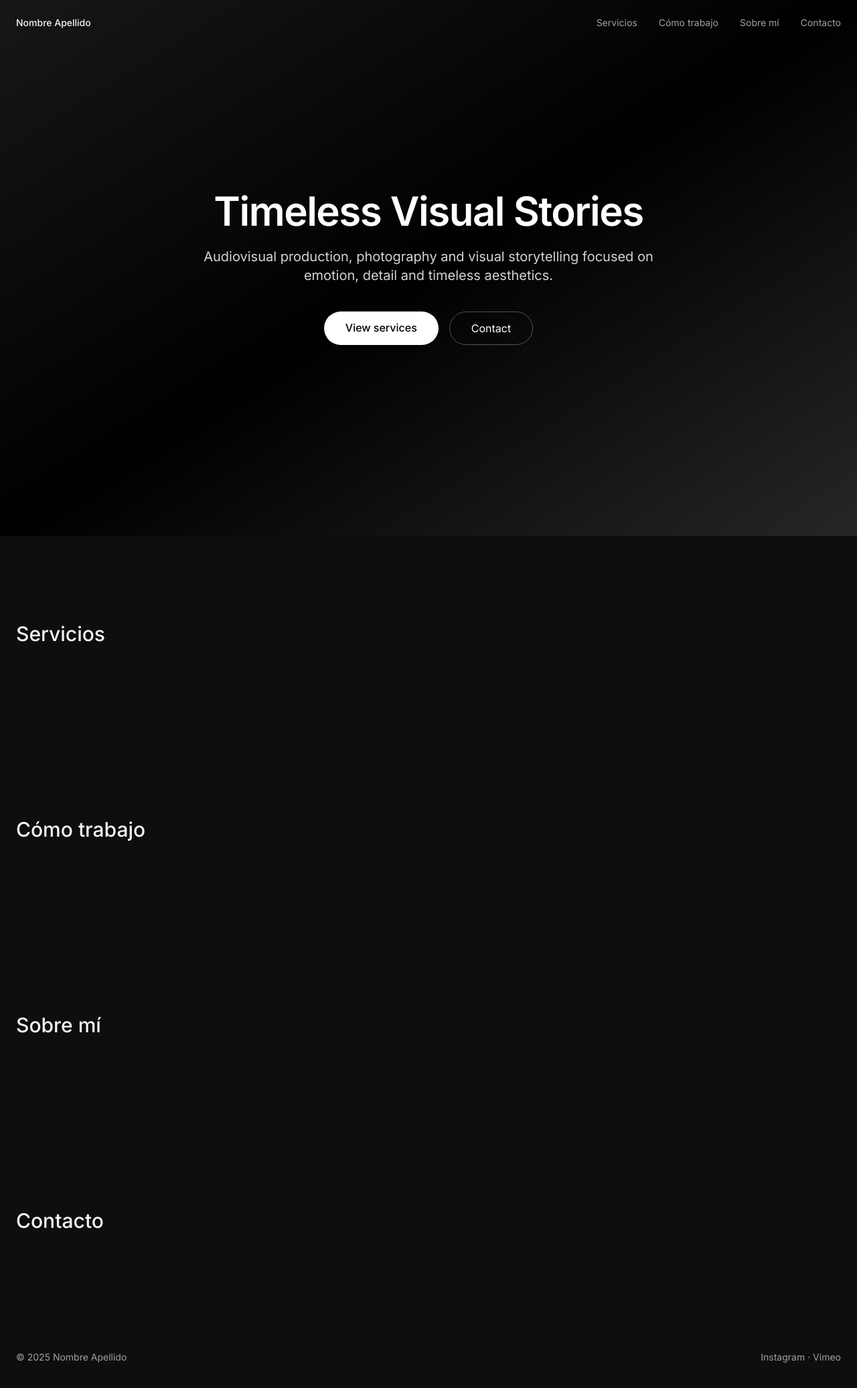
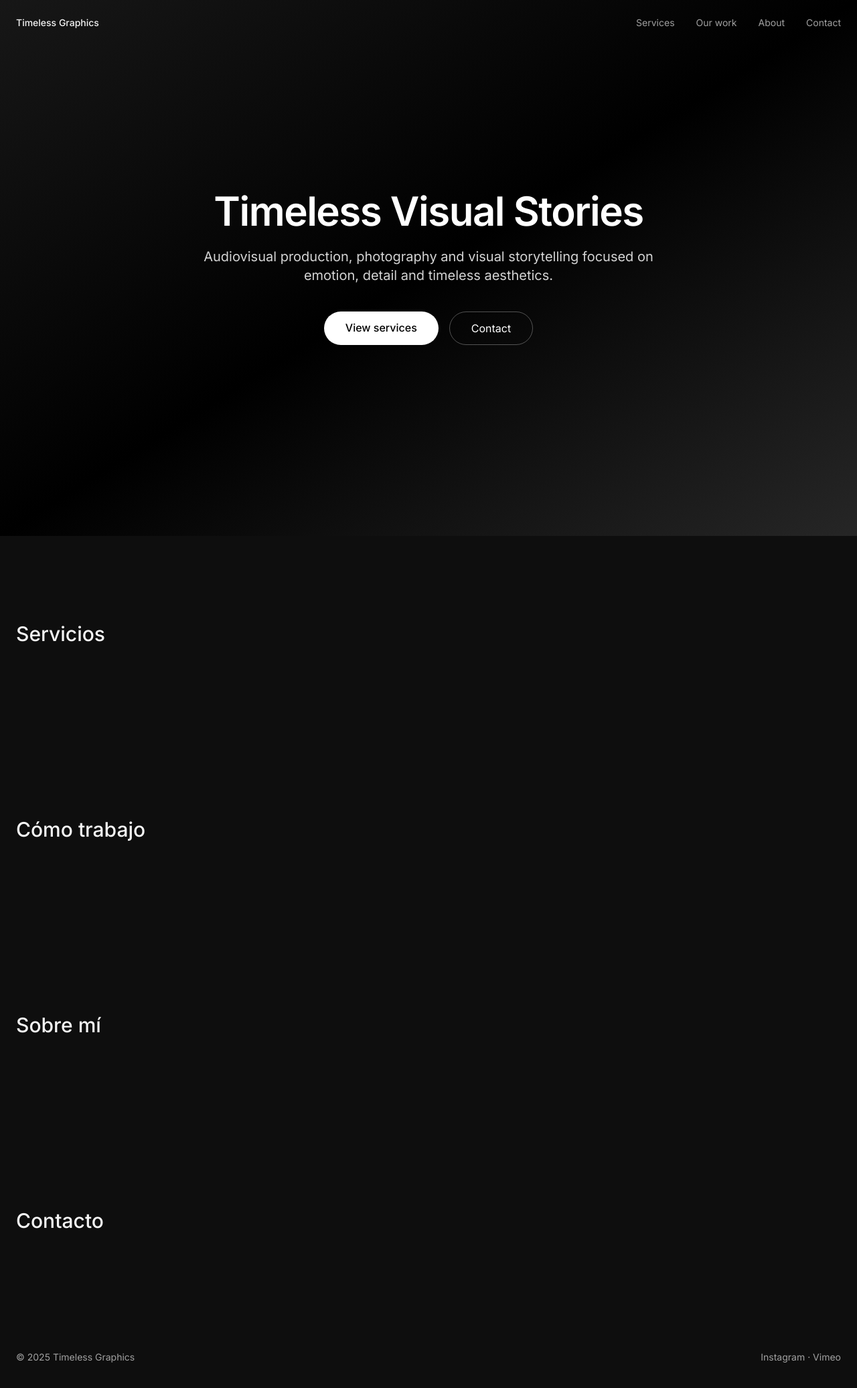
Before and after one commit to calamarico/timeless-graphics, a React (Vite) app: page / in a window 1280 px wide. Shown: the top 2072 px of the page at 67% size. Built offline with nearby package versions, Linux system fonts and the light colour scheme.

Commit message:
Change names

```diff
--- a/src/components/Footer.tsx
+++ b/src/components/Footer.tsx
@@ -2,7 +2,7 @@ export function Footer() {
   return (
     <footer className="py-12 text-sm text-muted">
       <div className="max-w-7xl mx-auto px-6 flex justify-between">
-        <span>© 2025 Nombre Apellido</span>
+        <span>© 2025 Timeless Graphics</span>
         <span>Instagram · Vimeo</span>
       </div>
     </footer>
--- a/src/layout/Header.tsx
+++ b/src/layout/Header.tsx
@@ -1,15 +1,15 @@
 const links = [
-  { label: "Servicios", href: "#services" },
-  { label: "Cómo trabajo", href: "#approach" },
-  { label: "Sobre mí", href: "#about" },
-  { label: "Contacto", href: "#contact" },
+  { label: "Services", href: "#services" },
+  { label: "Our work", href: "#approach" },
+  { label: "About", href: "#about" },
+  { label: "Contact", href: "#contact" },
 ];
 
 export function Header() {
   return (
     <header className="fixed top-0 left-0 w-full z-50">
       <div className="max-w-7xl mx-auto px-6 py-6 flex justify-between items-center">
-        <span className="text-sm font-medium">Nombre Apellido</span>
+        <span className="text-sm font-medium">Timeless Graphics</span>
 
         <nav className="flex gap-8 text-sm text-muted">
           {links.map((link) => (
```
